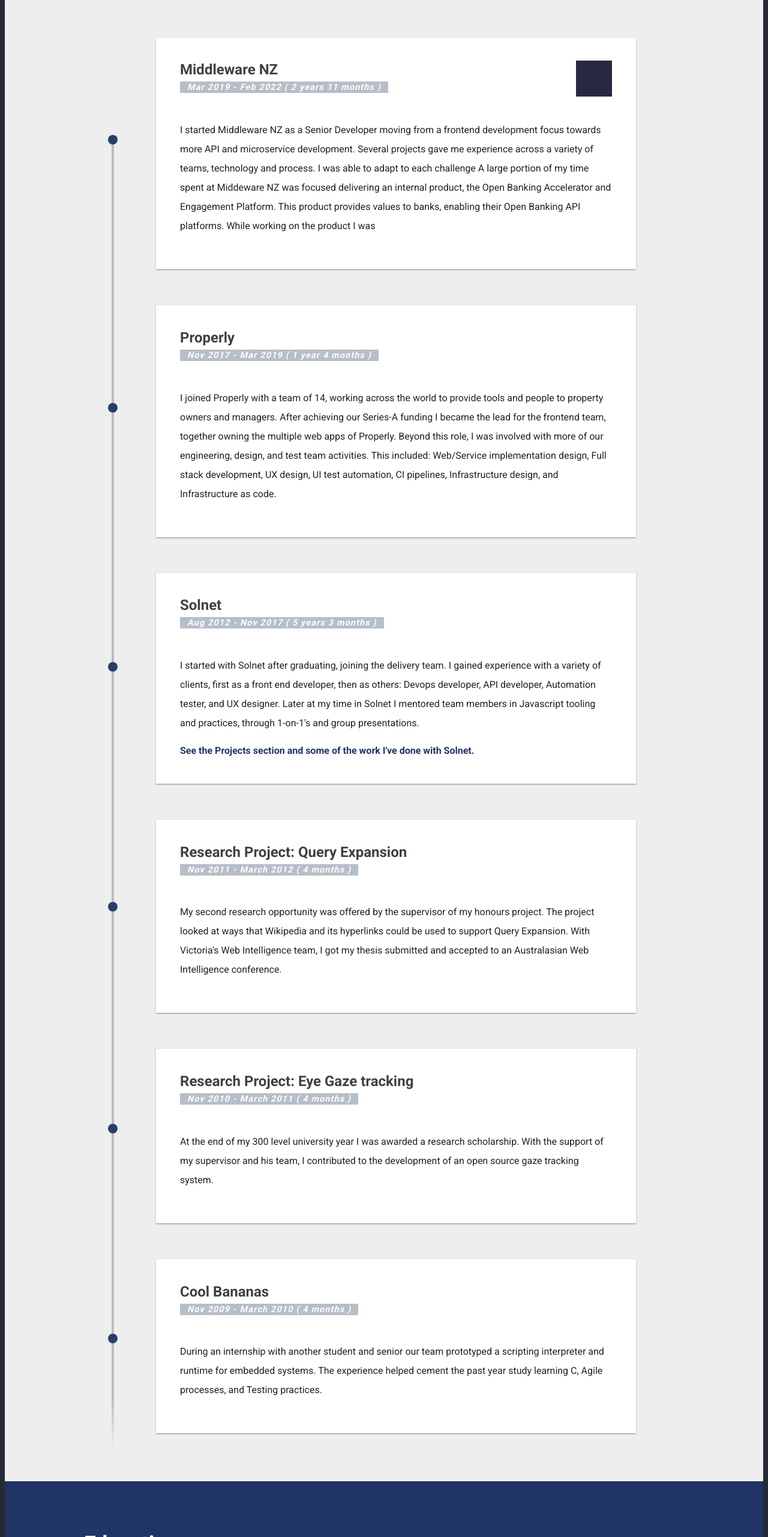
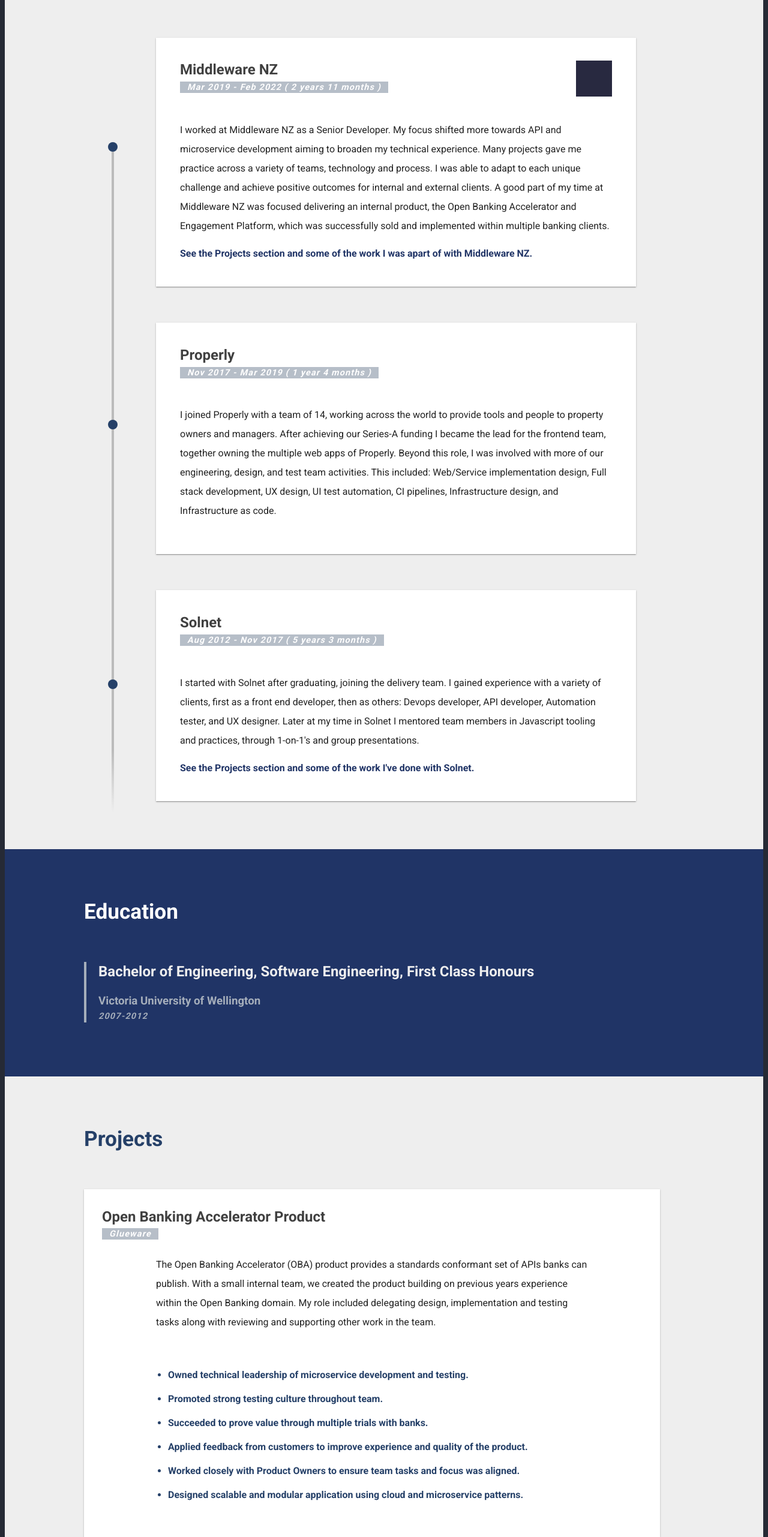
Before and after one commit to Kauabunga/ceevee, a Next.js app: page / in a window 1280 px wide. Shown: the part 1226-3789 px from the top of the page at 60% size. Built offline with nearby package versions, Linux system fonts and the light colour scheme.

Commit message:
Progress on MWNZ content update

```diff
--- a/src/components/Experience/index.jobs.js
+++ b/src/components/Experience/index.jobs.js
@@ -7,16 +7,20 @@
   {
     title: "Middleware NZ",
     date: "Mar 2019 - Feb 2022 ( 2 years 11 months )",
+    isDisabled: false,
     brief: `
 
-      I started Middleware NZ as a Senior Developer moving from a frontend development focus towards more API and microservice development.
+      I worked at Middleware NZ as a Senior Developer. My focus shifted more towards API and microservice development aiming to broaden my technical experience.
 
-      Several projects gave me experience across a variety of teams, technology and process. I was able to adapt to each challenge
+      Many projects gave me practice across a variety of teams, technology and process.
+      I was able to adapt to each unique challenge and achieve positive outcomes for internal and external clients.
 
-      A large portion of my time spent at Middeware NZ was focused delivering an internal product, the Open Banking Accelerator and Engagement Platform.
-      This product provides values to banks, enabling their Open Banking API platforms. While working on the product I was
+      A good part of my time at Middleware NZ was focused delivering an internal product,
+      the Open Banking Accelerator and Engagement Platform, which was successfully sold and implemented within multiple banking clients.
 
       `,
+    link: `See the Projects section and some of the work I was apart of with Middleware NZ.`,
+    linkHref: "#Projects",
     svg: {
       src: middlewareLogo,
       height: "132px",
@@ -33,6 +37,7 @@
   {
     title: "Properly",
     date: "Nov 2017 - Mar 2019 ( 1 year 4 months )",
+    isDisabled: false,
     brief: `
 
       I joined Properly with a team of 14, working across the world to provide tools and people
@@ -53,6 +58,7 @@
   {
     title: "Solnet",
     date: "Aug 2012 - Nov 2017 ( 5 years 3 months )",
+    isDisabled: false,
     brief: `
 
       I started with Solnet after graduating, joining the delivery team.
@@ -75,6 +81,7 @@
   {
     title: "Research Project: Query Expansion",
     date: "Nov 2011 - March 2012 ( 4 months )",
+    isDisabled: true,
     brief: `
 
       My second research opportunity was offered by the supervisor of my honours project.
@@ -95,6 +102,7 @@
   {
     title: "Research Project: Eye Gaze tracking",
     date: "Nov 2010 - March 2011 ( 4 months )",
+    isDisabled: true,
     brief: `
       At the end of my 300 level university year I was awarded a research scholarship.
 
@@ -111,6 +119,7 @@
   {
     title: "Cool Bananas",
     date: "Nov 2009 - March 2010 ( 4 months )",
+    isDisabled: true,
     brief: `
 
       During an internship with another student and senior
--- a/src/components/Experience/index.js
+++ b/src/components/Experience/index.js
@@ -3,16 +3,20 @@
 import jobs from "./index.jobs";
 
 export default function Experience() {
+  const filteredJobs = React.useMemo(
+    () => jobs.filter((job) => !job.isDisabled),
+    []
+  );
   return (
     <div className="root">
       <h1 id="Experience" className="experienceTitle">
         Experience
       </h1>
 
-      {jobs.map((job, i) => (
+      {filteredJobs.map((job, i) => (
         <div
           key={job.title}
-          className={i !== jobs.length - 1 ? "job" : "lastJob"}
+          className={i !== filteredJobs.length - 1 ? "job" : "lastJob"}
         >
           <div className="jobContentContainer">
             <div className="jobContent">
--- a/src/components/Interests/index.js
+++ b/src/components/Interests/index.js
@@ -3,30 +3,39 @@
 const interests = [
   {
     title: "Javascript",
+    isDisabled: true,
   },
   {
     title: "Netball",
+    isDisabled: false,
   },
   {
     title: "Running",
+    isDisabled: false,
   },
   {
     title: "Cycling",
+    isDisabled: false,
   },
   {
     title: "Photography",
+    isDisabled: false,
   },
   {
     title: "Gaming",
+    isDisabled: false,
   },
   {
     title: "Sound systems",
+    isDisabled: true,
   },
   {
     title: "Beer brewing",
+    isDisabled: true,
   },
   {
     title: "Stenciling",
+    isDisabled: true,
   },
 ];
 
@@ -36,11 +45,13 @@
       <div className="root">
         <h1>Interests</h1>
         <ul className="chipList">
-          {interests.map((interest) => (
-            <li key={interest.title} className="chip">
-              {interest.title}
-            </li>
-          ))}
+          {interests
+            .filter((interest) => !interest.isDisabled)
+            .map((interest) => (
+              <li key={interest.title} className="chip">
+                {interest.title}
+              </li>
+            ))}
         </ul>
       </div>
     </div>
--- a/src/components/Projects/index.projects.js
+++ b/src/components/Projects/index.projects.js
@@ -1,7 +1,51 @@
 export default [
   {
-    title: "Openbanking Accelerator",
+    title: "Open Banking Accelerator Product",
     client: "Glueware",
+    isDisabled: false,
+    brief: `
+
+        The Open Banking Accelerator (OBA) product provides a standards conformant set of APIs banks can publish.
+
+        With a small internal team, we created the product building on previous years experience within the Open Banking domain.
+
+        My role included delegating design, implementation and testing tasks along with reviewing and supporting other work in the team.
+
+        `,
+    // The second piece of the product enables a sandbox environment that still adheres to the standards but completely isolates the data a third party interacts with.
+    // The last piece of the product presents a conformance test suite that verifies that an API implementation is conforming to the Open Banking standards with or without OBA.
+    bullets: [
+      "Owned technical leadership of microservice development and testing.",
+      "Promoted strong testing culture throughout team.",
+      "Succeeded to prove value through multiple trials with banks.",
+      "Applied feedback from customers to improve experience and quality of the product.",
+      "Worked closely with Product Owners to ensure team tasks and focus was aligned.",
+      "Designed scalable and modular application using cloud and microservice patterns.",
+    ],
+  },
+  {
+    title: "NZ COVID Pass Integration",
+    client: "MoH",
+    isDisabled: false,
+    brief: `
+
+        This project was part of the Ministries COVID response to bring a verifiable COVID pass to people living or visiting New Zealand.
+
+        Challenges included ensuring forecasted demand was handled and ensuring the APIs were appropriately secured given their sensitive nature.
+
+        My role involved helping support more junior members of the team and aligning the work of the team with the delivery.
+
+      `,
+    bullets: [
+      "Balanced quality of development under high time pressures.",
+      "Enabled other developers and testers within the team by code reviews and pair programming.",
+      "Communicated with client and other venders to ensure alignment of delivery.",
+      "Supported design and achieved implementation of a highly available solution.",
+    ],
+  },
+  {
+    title: "ForgeRock CDR Accelerator",
+    client: "ForgeRock",
     isDisabled: true,
     brief: `
 
@@ -10,17 +54,7 @@
     bullets: [],
   },
   {
-    title: "Covid Pass",
-    client: "MoH",
-    isDisabled: true,
-    brief: `
-
-
-      `,
-    bullets: [],
-  },
-  {
-    title: "Visa 3DS",
+    title: "Visa 3DS Integration",
     client: "Kiwibank",
     isDisabled: true,
     brief: `
@@ -30,8 +64,8 @@
     bullets: [],
   },
   {
-    title: "FHIR API integration",
-    client: "RymanHealthcare",
+    title: "FHIR Integration",
+    client: "Ryman Healthcare",
     isDisabled: true,
     brief: `
 
@@ -40,7 +74,7 @@
     bullets: [],
   },
   {
-    title: "Openbanking Sandbox",
+    title: "Open Banking Sandbox Product",
     client: "Payments New Zealand",
     isDisabled: true,
     brief: `
@@ -74,7 +108,8 @@
 
       `,
     bullets: [
-      "Lead app development seeing Angular 2 through its beta releases.",
+      // "Lead app design and development seeing Angular 2 through its beta releases.",
+      "Lead app design and development using a new front end technology.",
       "Promoted and adapted a UI component library for multiple applications.",
       "Guided Front-end developers through best practices, process and tooling.",
       "Guided UI Integration testers through best practices, process and tooling.",
@@ -83,6 +118,7 @@
   {
     title: "Employment Agreement Builder",
     client: "Ministry of Business and Innovation and Employment",
+    isDisabled: false,
     brief: `
 
         EAB is an application for small to medium businesses to create new Employment agreements while learning
@@ -96,34 +132,36 @@
       "Created a reusable forms solution, reused for a second MBIE Policy Builder app.",
       "Promoted a full stack Javascript solution supported by docker.",
       "Implemented Node.js micro service handling 10x expected load.",
-      "Implemented a CI pipeline that performed automated testing and releasing dozenes of times a day.",
+      "Implemented a pipeline that performed automated testing and releases.",
     ],
   },
   {
     title: "Online Banking",
     client: "Westpac",
+    isDisabled: true,
     brief: `
 
-        I was part of a Westpac team with a goal to better their online banking experience.
+        I was part of a Westpac team with a goal to improve their online banking experience.
 
-        I helped keep the developers of the project, mediating communications between development teams.
+        I supported the developers of the project, mediating communications between development teams.
         I improved automation in local, development, and test environments helping developers become more autonomous.
 
         After two months my role extended to a technical lead of a team of five, responsible for feature development in the middleware.
 
       `,
     bullets: [
-      "Trusted as the gatekeeper of environments relied on by a team of 60+.",
+      "Trusted as the custodian of environments relied on by a team of 60+.",
       "Lead and mentor of a team of five.",
       "Proposed and owned developer tooling and experience improvements.",
       "Implemented a Javascript framework that supported other teams.",
-      "Implemented the security feature of the client.",
-      "Created and implemented a UX review noting usability and performance improvements for the application.",
+      "Took ownership for the security feature of the client.",
+      // "Created and implemented a UX review noting usability and performance improvements for the application.",
     ],
   },
   {
     title: "NEON",
     client: "Sky TV",
+    isDisabled: true,
     brief: `
 
         NEON is Sky TV's entry into the New Zealand TV on demand market. Our project's team was responsible for
@@ -133,9 +171,9 @@
 
       `,
     bullets: [
-      "With the team, implement Neon's web application using angular.",
-      "Integrated with a Salesforce API.",
-      "Worked remotely for a thrid of the time.",
+      "With the team, implemented Neon's web app using angular.",
+      "Integrated with Salesforce API.",
+      "Worked remotely for a third of the project.",
     ],
   },
   {
--- a/src/scss/Education.scss
+++ b/src/scss/Education.scss
@@ -4,6 +4,7 @@
 .educationContent {
   @extend .blueRoot;
   page-break-after: always;
+  page-break-before: always;
 }
 
 .content {
```
Also changed, not shown: 2 other files (tests, documents, lock files or other folders).
